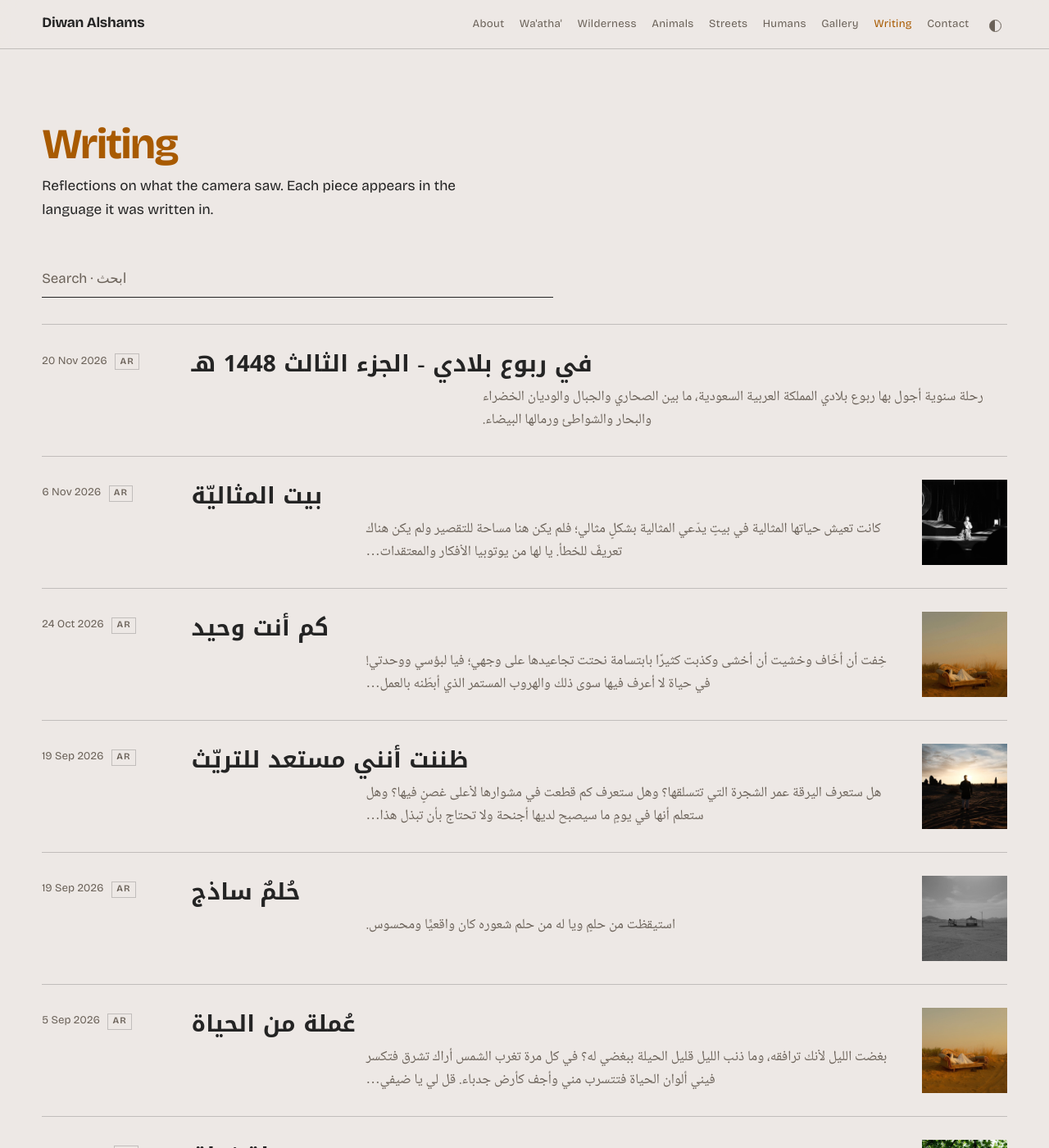
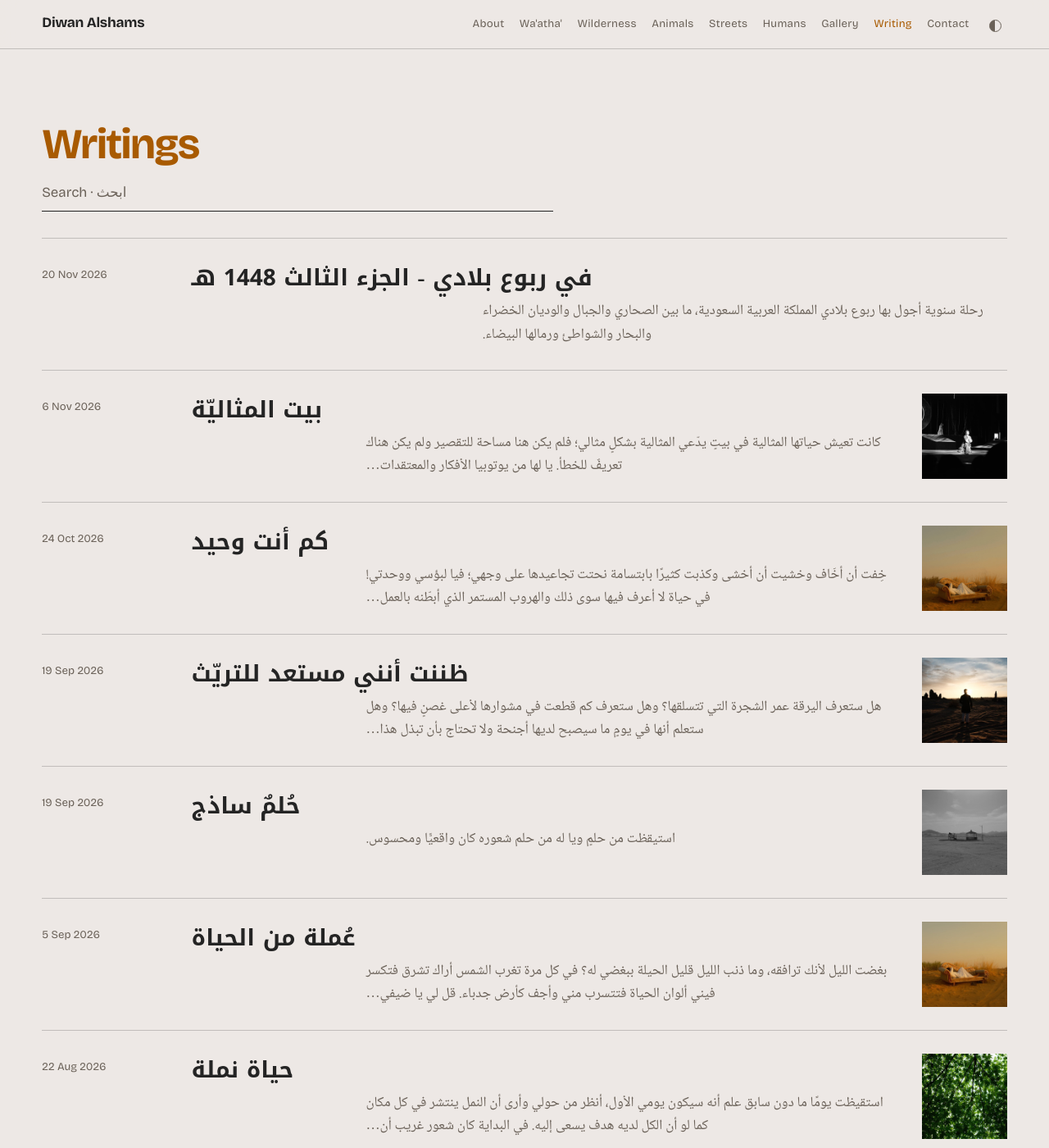
Before and after one commit to hamadalsheail/hamadalsheail.github.io, a Jekyll site: the page built from writing.html, in a window 1280 px wide and 1400 px high. Shown: the whole window at 82% size. Built offline with Jekyll 4.4.1, drawn with Linux system fonts in a browser that asks for light colours; some of the changed text lies outside the part shown.

Commit message:
Writing page: title 'Writings', drop intro line and AR/EN tags
Co-Authored-By: Claude Opus 5.5 <noreply@anthropic.com>
Claude-Session: https://claude.ai/code/session_01W8yLvfdQR6xzEa6X1qBQuD

```diff
--- a/_layouts/post.html
+++ b/_layouts/post.html
@@ -10,7 +10,6 @@ nav: writing
       <a class="post-back" href="/writing/">Writing</a>
       <span class="sep">|</span>
       <time datetime="{{ page.date | date: '%Y-%m-%d' }}">{{ page.date | date: '%-d %b %Y' }}</time>
-      <span class="lang-tag">{% if is_ar %}AR{% else %}EN{% endif %}</span>
       {% if page.draft %}<span class="lang-tag">Draft</span>{% endif %}
       <span class="text-size" role="group" aria-label="Text size">
         <button class="ts-down" type="button" aria-label="Smaller text">A&minus;</button>
--- a/writing.html
+++ b/writing.html
@@ -7,8 +7,7 @@ description: Writing by Hamad Alsheail — essays and reflections, most of them
 ---
 {%- assign posts = site.posts | where_exp: "p", "p.draft != true" -%}
 <section class="writing">
-  <h1 class="section-title">Writing</h1>
-  <p class="writing-intro">Reflections on what the camera saw. Each piece appears in the language it was written in.</p>
+  <h1 class="section-title">Writings</h1>
 
   {% if posts.size > 0 %}
   <div class="post-search">
@@ -23,7 +22,6 @@ description: Writing by Hamad Alsheail — essays and reflections, most of them
       <a href="{{ post.url }}">
         <span class="post-list-meta">
           <time datetime="{{ post.date | date: '%Y-%m-%d' }}">{{ post.date | date: '%-d %b %Y' }}</time>
-          <span class="lang-tag">{% if is_ar %}AR{% else %}EN{% endif %}</span>
         </span>
         {%- assign thumb = nil -%}
         {%- assign thumb_path = "/img/posts/" | append: post.slug | append: "/thumb.jpg" -%}
```
